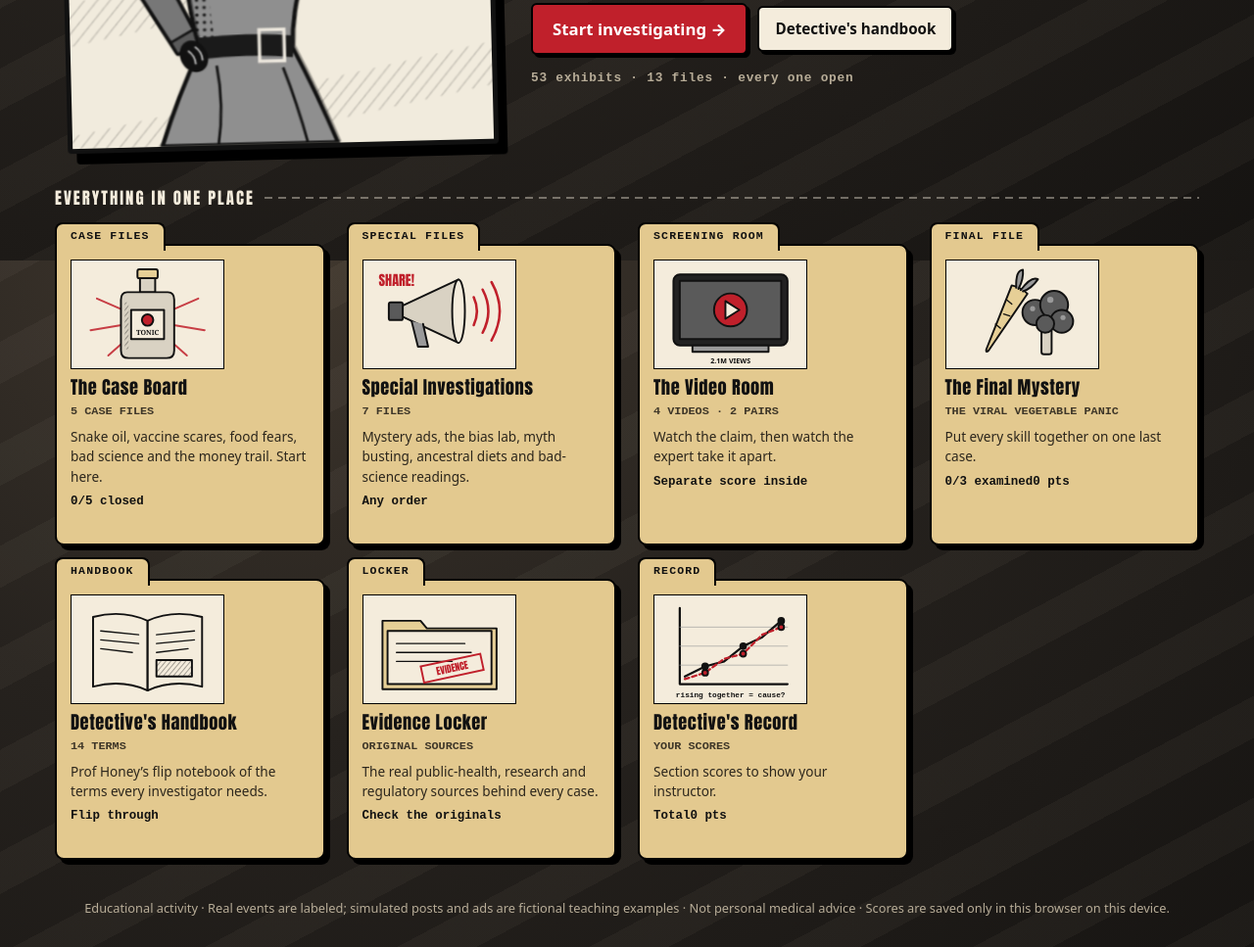
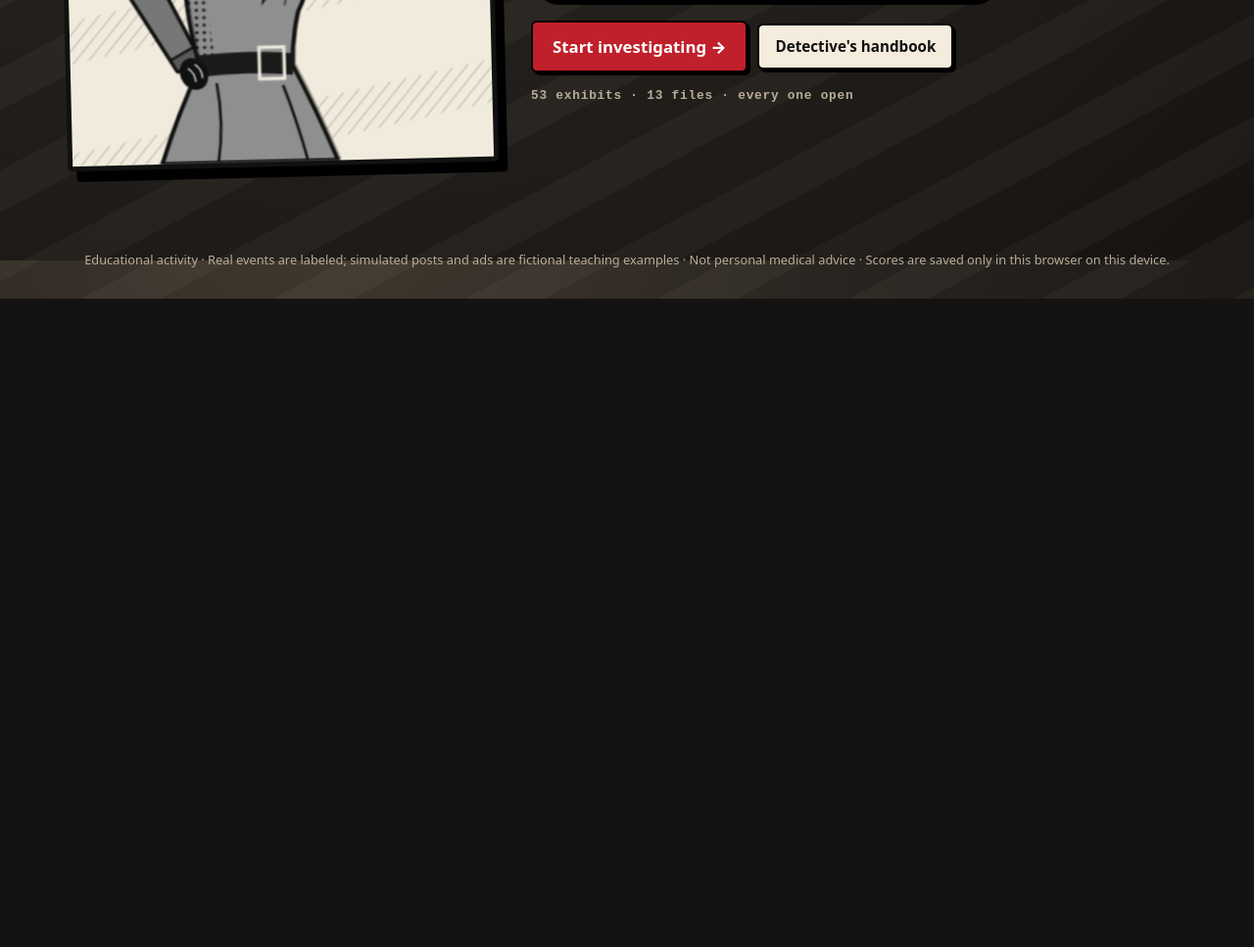
Before and after one commit to hudsonlinemedia/misinformation-detective, a plain HTML site: page index.html in a window 1280 px wide. Shown: the part 534-1501 px from the top of the page at 98% size. After the commit the page ends 839 px from the top, so only its background shows below. Drawn offline with Linux system fonts and the light colour scheme.

Commit message:
Home page: cover only, remove the folder directory
Co-Authored-By: Claude Opus 5.5 <noreply@anthropic.com>
Claude-Session: https://claude.ai/code/session_011PsDWovpppu8Sg4B8MT8Mt

```diff
--- a/index.html
+++ b/index.html
@@ -310,7 +310,7 @@ textarea.reflect{width:100%;min-height:140px;font:inherit;font-family:var(--type
 #hmSay.typing::after{content:"";display:inline-block;width:.5em;height:1em;background:#111;vertical-align:-.12em;margin-left:2px;animation:blink .7s steps(1) infinite}
 .hm-go{font-size:1.05rem;padding:12px 20px}
 .hm-stat{margin:14px 0 0;font-family:var(--type);font-size:.8rem;font-weight:700;letter-spacing:.06em;color:#b8ad98}
-.hm-dir .folder{cursor:pointer}
+.hm{min-height:calc(100vh - 150px);display:flex;flex-direction:column;justify-content:center}
 @media (max-width:900px){
  .hm-hero{grid-template-columns:1fr;gap:22px;text-align:center;padding-top:4px}
  .hm-hero::before{background-position:center}
@@ -726,27 +726,15 @@ function openDeck(id){const d=deckById(id);if(d.custom)return go('deck',{deck:id
 /* ---------- home ---------- */
 const HOME_LINES=["Every claim leaves fingerprints. Let's go find them.","Back on the beat, detective? The evidence won't examine itself.","Somebody's selling fear again. Let's see what the evidence says."];
 function home(){const my=tok;const all=decks.filter(d=>d.items),ex=all.reduce((a,d)=>a+progress(d).done,0),n=all.reduce((a,d)=>a+progress(d).n,0);
- const cases=decks.filter(d=>d.group==='cases'),closed=cases.filter(d=>{const p=progress(d);return p.n&&p.done===p.n}).length,spec=decks.filter(d=>d.group==='special');
  const first=!LS.get('md2_home',false);LS.set('md2_home',true);const line=first?HOME_LINES[0]:pick(HOME_LINES);
- const card=(tab,art,title,meta,desc,l,r,act)=>`<button class="folder" data-tab="${esc(tab)}" data-hact="${act}"><div class="thumb">${thumbSVG(art)}</div><h3>${esc(title)}</h3><div class="meta">${esc(meta)}</div><p class="desc">${esc(desc)}</p><div class="score"><span>${esc(l)}</span><span>${esc(r)}</span></div></button>`;
- const vd=deckById('videos'),fd=deckById('final'),fp=progress(fd);
  view.innerHTML=`<section class="hm"><div class="hm-hero">
   <figure class="hm-panel" aria-hidden="true"><svg id="hmStage" viewBox="38 14 254 346" focusable="false"><defs><mask id="hmMask" maskUnits="userSpaceOnUse" x="0" y="0" width="300" height="360"><rect x="0" y="0" width="300" height="360" fill="#000"/><path id="hmScrib" d="${scribble(300,360,12)}" fill="none" stroke="#fff" stroke-width="30" stroke-linecap="round" stroke-linejoin="round"/></mask></defs><rect x="0" y="0" width="300" height="360" fill="#f1ebdd"/><g mask="url(#hmMask)">${PROF.POSE.hero}</g><g id="hmPencil" opacity="0">${$('#pfPencil').innerHTML}</g></svg><span class="hm-cap">MEANWHILE, AT THE LAB…</span></figure>
   <div class="hm-title"><div class="kicker" style="background:var(--red)">MEDICAL ANTHROPOLOGY · INTERACTIVE LAB</div><h1>THE MISINFORMATION <span>DETECTIVE</span></h1><p class="sub">Bad Science, Big Profits &amp; the Business of Fear</p><p class="hm-credit">STARRING <b>PROF HONEY</b></p>
    <div class="hm-balloon"><span class="pf-name" aria-hidden="true">PROF HONEY</span><p id="hmSay" aria-hidden="true"></p><span class="sr">Prof Honey says: ${esc(line)}</span></div>
    <div class="row"><button class="btn red hm-go" data-hact="board">${ex?'Continue investigating →':'Start investigating →'}</button><button class="btn" data-hact="handbook">Detective's handbook</button></div>
    <p class="hm-stat">${ex?`${ex} of ${n} exhibits examined · ${total().toLocaleString()} pts`:`${n} exhibits · ${decks.length} files · every one open`}</p></div></div>
- <h2 class="group-h">EVERYTHING IN ONE PLACE</h2>
- <div class="folders hm-dir">
-  ${card('CASE FILES',deckById('case-snake').art,'The Case Board',cases.length+' CASE FILES','Snake oil, vaccine scares, food fears, bad science and the money trail. Start here.',closed+'/'+cases.length+' closed','','board')}
-  ${card('SPECIAL FILES','megaphone','Special Investigations',spec.length+' FILES','Mystery ads, the bias lab, myth busting, ancestral diets and bad-science readings.','Any order','','special')}
-  ${card('SCREENING ROOM',vd.art,'The Video Room','4 VIDEOS · 2 PAIRS','Watch the claim, then watch the expert take it apart.','Separate score inside','','videos')}
-  ${card('FINAL FILE',fd.art,'The Final Mystery','THE VIRAL VEGETABLE PANIC','Put every skill together on one last case.',fp.done+'/'+fp.n+' examined',score(fd.prefix)+' pts','final')}
-  ${card('HANDBOOK','book',"Detective's Handbook",D.glossary.length+' TERMS','Prof Honey’s flip notebook of the terms every investigator needs.','Flip through','','handbook')}
-  ${card('LOCKER','dossier','Evidence Locker','ORIGINAL SOURCES','The real public-health, research and regulatory sources behind every case.','Check the originals','','locker')}
-  ${card('RECORD','chart',"Detective's Record",'YOUR SCORES','Section scores to show your instructor.','Total',total().toLocaleString()+' pts','record')}
- </div></section>`;
- const act={board:()=>go('board'),special:()=>go('board',{at:'grp-special'}),record:()=>go('board',{at:'record'}),videos:()=>openDeck('videos'),final:()=>openDeck('final'),handbook:()=>go('handbook'),locker:()=>go('locker')};
+ </section>`;
+ const act={board:()=>go('board'),handbook:()=>go('handbook')};
  $$('[data-hact]',view).forEach(b=>b.onclick=()=>act[b.dataset.hact]());
  const say=$('#hmSay');
  drawIn($('#hmScrib'),$('#hmPencil'),2600,()=>my===tok,-40).then(()=>{if(my!==tok)return;$('.hm-panel').classList.add('drawn');if(reduce)say.textContent=line;else type(say,line,24,my)})}
```
